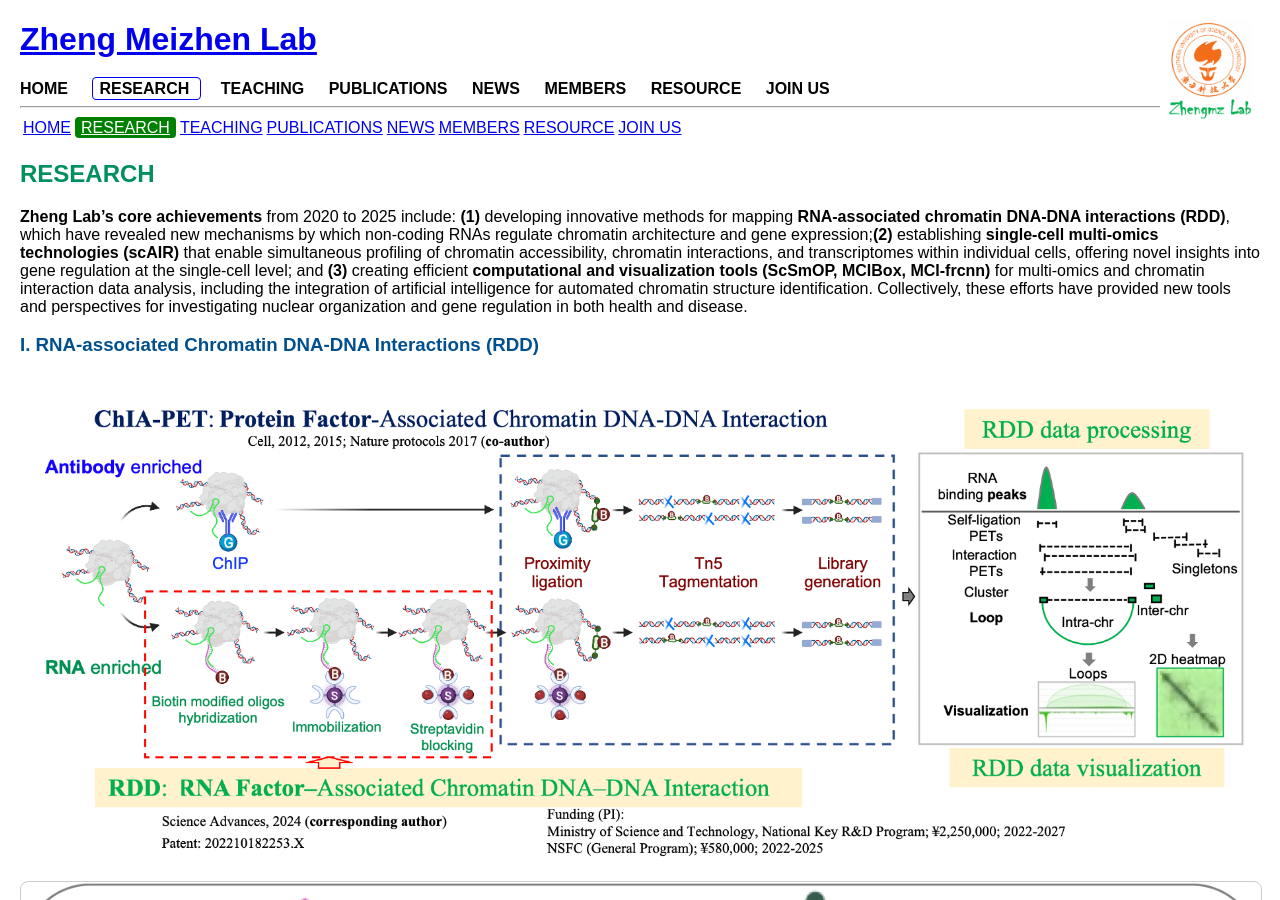
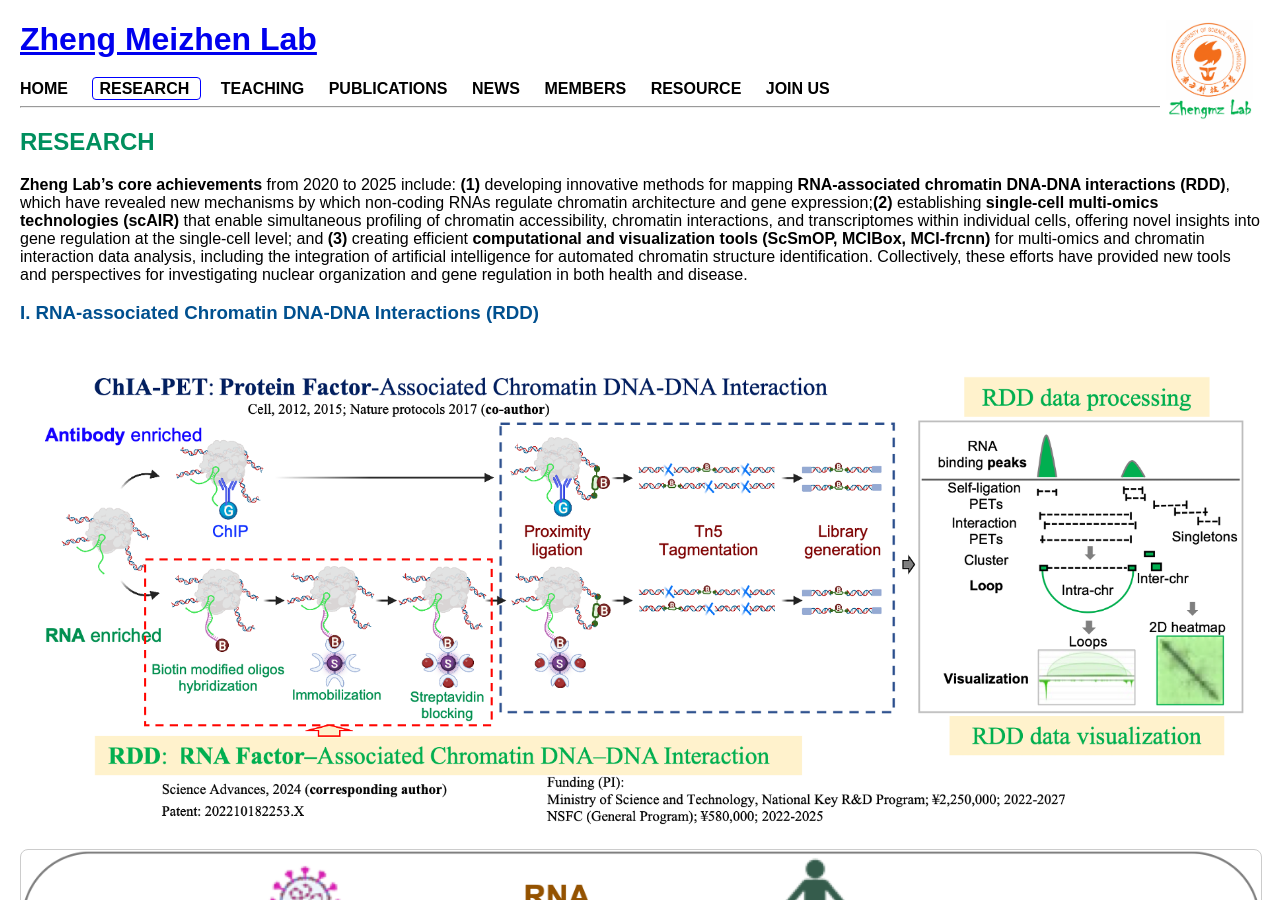
Before and after one commit to ZhengmzLab/zhengmzlab.github.io, a Jekyll site: the page built from research.md, in a window 1280 px wide and 900 px high. Built offline with Jekyll 4.4.1, drawn with Linux system fonts in a browser that asks for light colours.

Commit message:
Update research.md

```diff
--- a/research.md
+++ b/research.md
@@ -2,20 +2,6 @@
 layout: default
 title: RESEARCH
 ---
-
-<table>
-  <tr>
-    <td><a href="https://www.zhengmzlab.com/index.html">HOME</a></td>
-    <td><a href="https://www.zhengmzlab.com/research.html" style="background-color: green; color: white; padding: 2px 6px; border-radius: 4px;">RESEARCH</a></td>
-    <td><a href="https://www.zhengmzlab.com/teaching.html">TEACHING</a></td>
-    <td><a href="https://www.zhengmzlab.com/publications.html">PUBLICATIONS</a></td>
-    <td><a href="https://www.zhengmzlab.com/join_us.html">NEWS</a></td>
-    <td><a href="https://www.zhengmzlab.com/members.html">MEMBERS</a></td>
-    <td><a href="https://www.zhengmzlab.com/resource.html">RESOURCE</a></td>
-    <td><a href="https://www.zhengmzlab.com/join_us.html">JOIN US</a></td>
-  </tr>
-</table>
-
 
 
 ## <span style="color:#008f5e; font-weight:bold;">RESEARCH</span>
@@ -44,7 +30,3 @@ To address the heterogeneity of chromatin and transcriptional regulation at the
 To address the growing complexity and volume of single-cell and multi-omics chromatin data, my team <u>developed a comprehensive suite of computational pipelines and visualization platforms</u>:
 
 <img src="research-5.png" alt="research-5" style="max-width: 100%; height: auto; float: left; margin-right: 16px; border: 1px solid #ccc; border-radius: 8px;" />
-
----
-
-[HOME](index.html) | [TEACHING](teaching.html)
```
